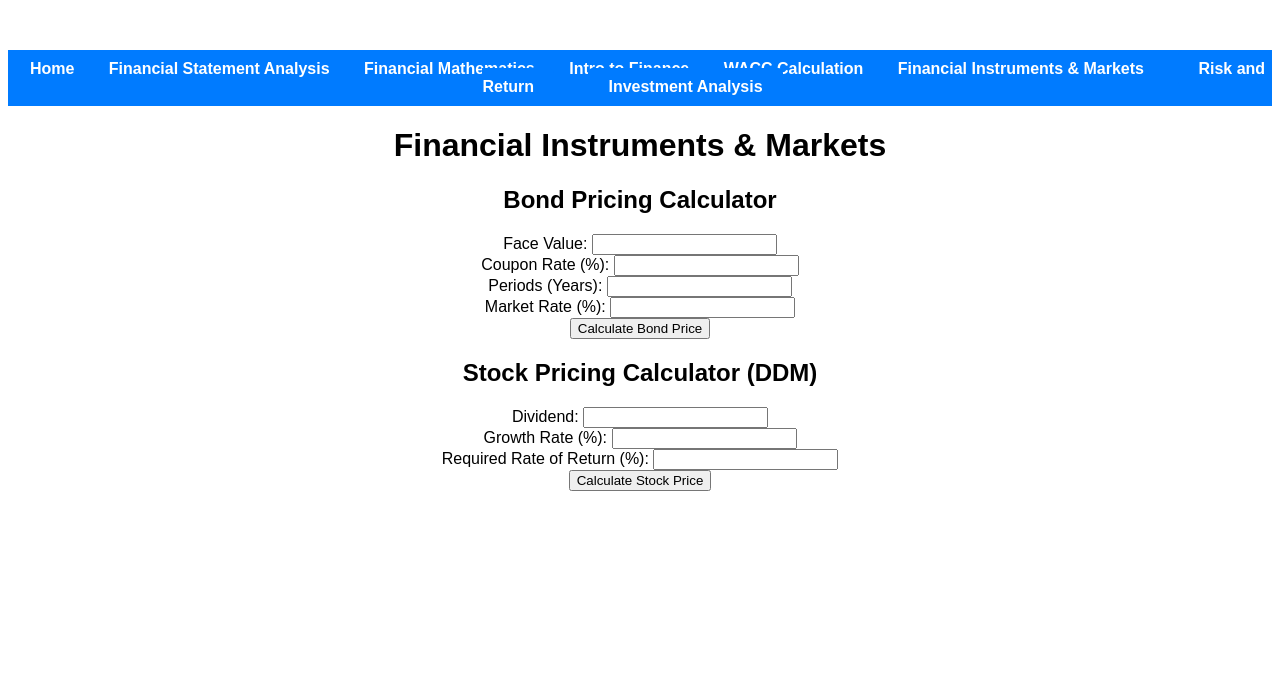
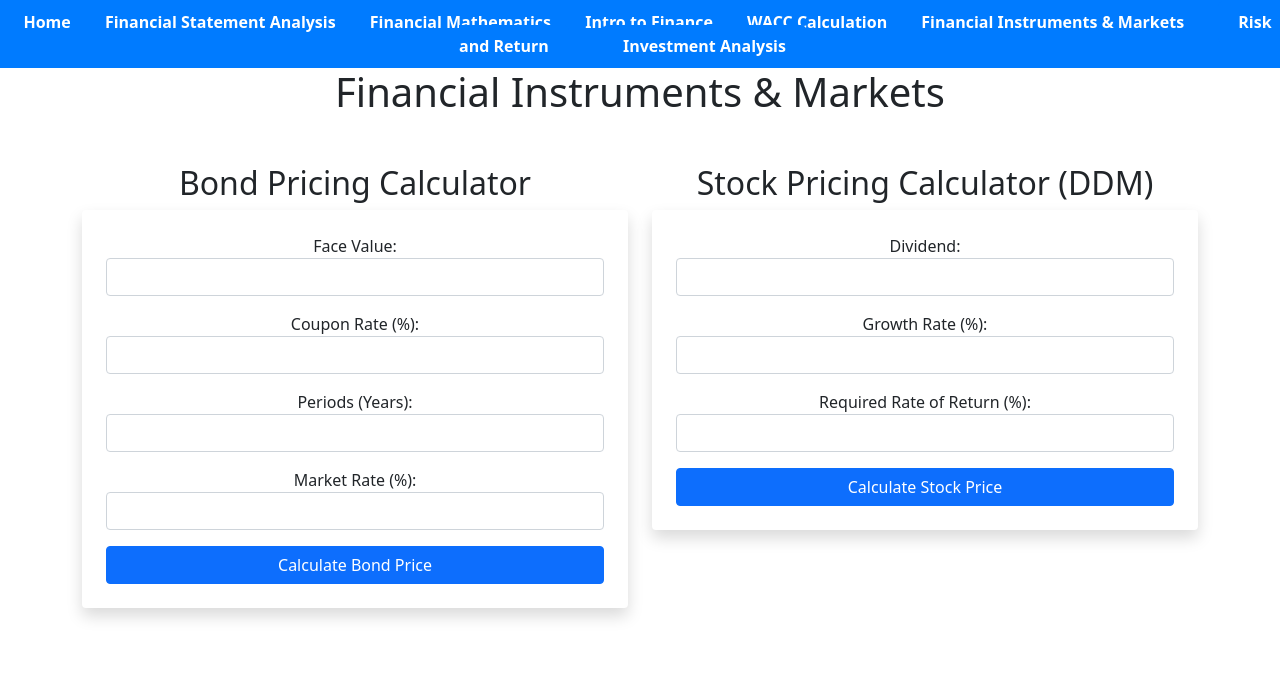
Before and after one commit to TheNarrator42/ANDHACKS2024, a Flask app: page /financial_instruments_form in a window 1280 px wide. Shown: the top 679 px of the page. Run offline with Flask 3, Linux system fonts and the light colour scheme.

Commit message:
Styled Last 3 Modules

```diff
--- a/frontend/static/financial_instruments.js
+++ b/frontend/static/financial_instruments.js
@@ -19,7 +19,8 @@ document.getElementById('bond-form').addEventListener('submit', async function(e
         });
         const result = await response.json();
         if (response.ok) {
-            document.getElementById('bond_result').innerHTML = `<p>Bond Price: $${result.bond_price}</p>`;
+            document.getElementById('bond_result').innerHTML = `<h2>Bond Price: $${result.bond_price}</h2>`;
+            document.getElementById('bond-result-card').style.display = "block";
         } else {
             document.getElementById('bond_result').innerHTML = `<p>Error: ${result.error}</p>`;
         }
@@ -48,7 +49,8 @@ document.getElementById('stock-form').addEventListener('submit', async function(
         });
         const result = await response.json();
         if (response.ok) {
-            document.getElementById('stock_result').innerHTML = `<p>Stock Price: $${result.stock_price}</p>`;
+            document.getElementById('stock_result').innerHTML = `<h2>Stock Price: $${result.stock_price}</h2>`;
+            document.getElementById('stock-result-card').style.display = "block";
         } else {
             document.getElementById('stock_result').innerHTML = `<p>Error: ${result.error}</p>`;
         }
--- a/frontend/static/risk_return.js
+++ b/frontend/static/risk_return.js
@@ -17,8 +17,9 @@ document.getElementById('capm-form').addEventListener('submit', async function(e
         });
         const result = await response.json();
         if (response.ok) {
-            document.getElementById('capm_result').innerHTML = `<p>Required Rate of Return: ${result.required_rate_of_return}%</p>`;
+            document.getElementById('capm_result').innerHTML = `<h2>Required Rate of Return: ${result.required_rate_of_return}%</h2>`;
             updateRiskReturnGraph(formData.beta, result.required_rate_of_return);
+            document.getElementById('capm-result-card').style.display = "block";
         } else {
             document.getElementById('capm_result').innerHTML = `<p>Error: ${result.error}</p>`;
         }
--- a/frontend/templates/financial_instruments_form.html
+++ b/frontend/templates/financial_instruments_form.html
@@ -5,50 +5,88 @@
     <meta name="viewport" content="width=device-width, initial-scale=1.0">
     <title>Financial Instruments & Markets</title>
     <link rel="stylesheet" href="{{ url_for('static', filename='styles.css') }}">
+
+    <link href="https://cdn.jsdelivr.net/npm/bootstrap@5.0.2/dist/css/bootstrap.min.css" rel="stylesheet" integrity="sha384-EVSTQN3/azprG1Anm3QDgpJLIm9Nao0Yz1ztcQTwFspd3yD65VohhpuuCOmLASjC" crossorigin="anonymous">
 </head>
 <body>
     {% include 'header.html' %}
 
     <h1>Financial Instruments & Markets</h1>
 
-    <div>
+    <div class="container mt-5">
+        <div class="row">
+            <!-- Bond Pricing Calculator Form -->
+            <div class="col-md-6">
                 <h2>Bond Pricing Calculator</h2>
-        <form id="bond-form">
+                <form id="bond-form" class="shadow p-4 bg-white rounded mb-4">
+                    <div class="mb-3">
                         <label>Face Value:</label>
-            <input type="number" id="face_value" required><br>
+                        <input class="form-control" type="number" id="face_value" required>
+                    </div>
 
+                    <div class="mb-3">
                         <label>Coupon Rate (%):</label>
-            <input type="number" id="coupon_rate" step="0.01" required><br>
+                        <input class="form-control" type="number" id="coupon_rate" step="0.01" required>
+                    </div>
 
+                    <div class="mb-3">
                         <label>Periods (Years):</label>
-            <input type="number" id="periods" required><br>
+                        <input class="form-control" type="number" id="periods" required>
+                    </div>
 
+                    <div class="mb-3">
                         <label>Market Rate (%):</label>
-            <input type="number" id="market_rate" step="0.01" required><br>
+                        <input class="form-control" type="number" id="market_rate" step="0.01" required>
+                    </div>
 
-            <button type="submit">Calculate Bond Price</button>
+                    <button type="submit" class="btn btn-primary w-100">Calculate Bond Price</button>
                 </form>
+
+                <div class="container d-flex justify-content-center align-items-center mb-5">
+                    <div class="card shadow-lg border-3" id="bond-result-card" style="width: 18rem; border-color: black; display: none;">
+                        <div class="card-body">
                             <div id="bond_result"></div>
                         </div>
+                    </div>
+                </div>
+            </div>
 
-    <div>
+            <!-- Stock Pricing Calculator Form -->
+            <div class="col-md-6">
                 <h2>Stock Pricing Calculator (DDM)</h2>
-        <form id="stock-form">
+                <form id="stock-form" class="shadow p-4 bg-white rounded mb-4">
+                    <div class="mb-3">
                         <label>Dividend:</label>
-            <input type="number" id="dividend" step="0.01" required><br>
+                        <input class="form-control" type="number" id="dividend" step="0.01" required>
+                    </div>
 
+                    <div class="mb-3">
                         <label>Growth Rate (%):</label>
-            <input type="number" id="growth_rate" step="0.01" required><br>
+                        <input class="form-control" type="number" id="growth_rate" step="0.01" required>
+                    </div>
 
+                    <div class="mb-3">
                         <label>Required Rate of Return (%):</label>
-            <input type="number" id="required_rate_of_return" step="0.01" required><br>
+                        <input class="form-control" type="number" id="required_rate_of_return" step="0.01" required>
+                    </div>
 
-            <button type="submit">Calculate Stock Price</button>
+                    <button type="submit" class="btn btn-primary w-100">Calculate Stock Price</button>
                 </form>
+
+                <div class="container d-flex justify-content-center align-items-center mb-5">
+                    <div class="card shadow-lg border-3" id="stock-result-card" style="width: 18rem; border-color: black; display: none;">
+                        <div class="card-body">
                             <div id="stock_result"></div>
+                        </div>
+                    </div>
+                </div>
+            </div>
+        </div>
     </div>
 
 
     <script src="{{ url_for('static', filename='financial_instruments.js') }}"></script>
+
+    <script src="https://cdn.jsdelivr.net/npm/bootstrap@5.0.2/dist/js/bootstrap.bundle.min.js" integrity="sha384-MrcW6ZMFYlzcLA8Nl+NtUVF0sA7MsXsP1UyJoMp4YLEuNSfAP+JcXn/tWtIaxVXM" crossorigin="anonymous"></script>
 </body>
 </html>
```
Also changed, not shown: frontend/static/investment_analysis.js (+6 -3 lines), frontend/templates/investment_analysis_form.html (+33 -8 lines), frontend/templates/risk_return_form.html (+32 -12 lines). Lines whose indentation alone changed are shown as unchanged.
